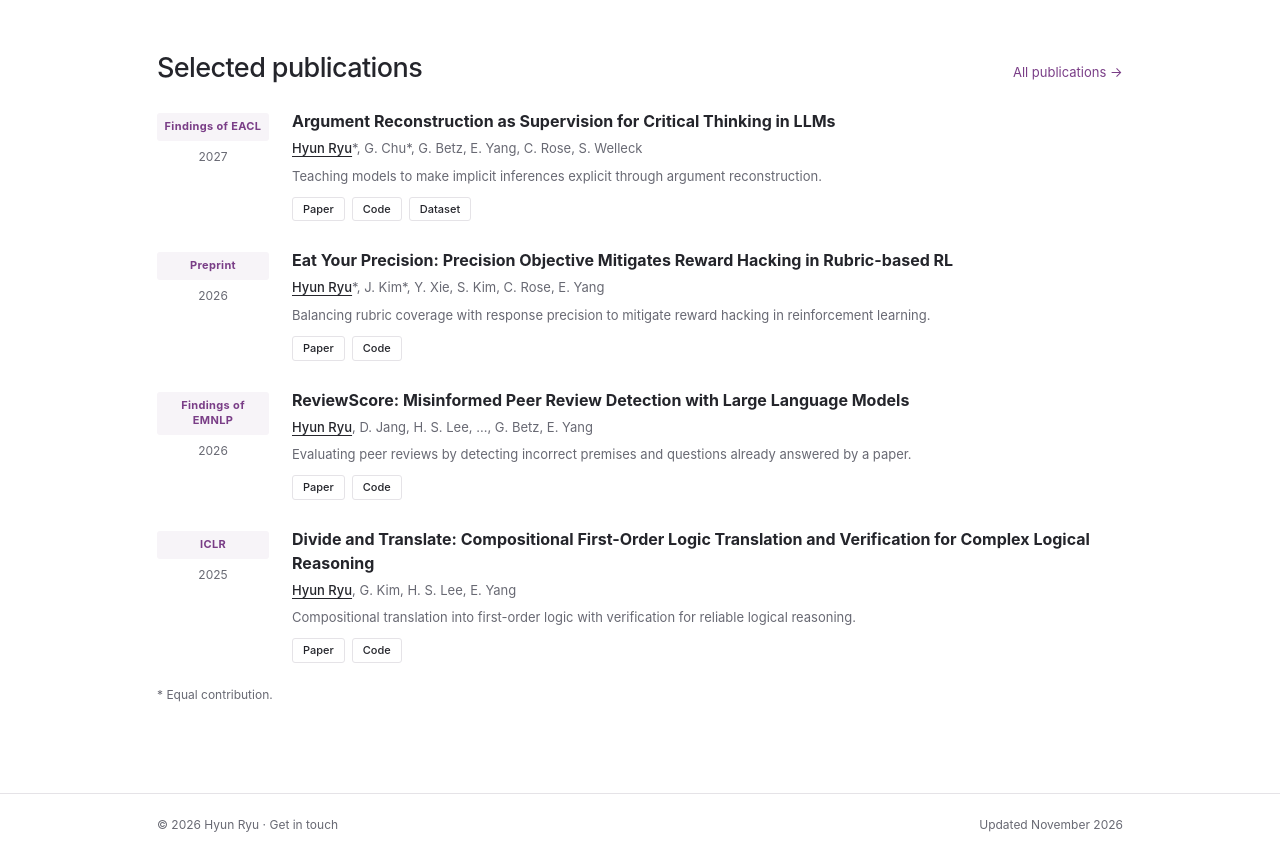
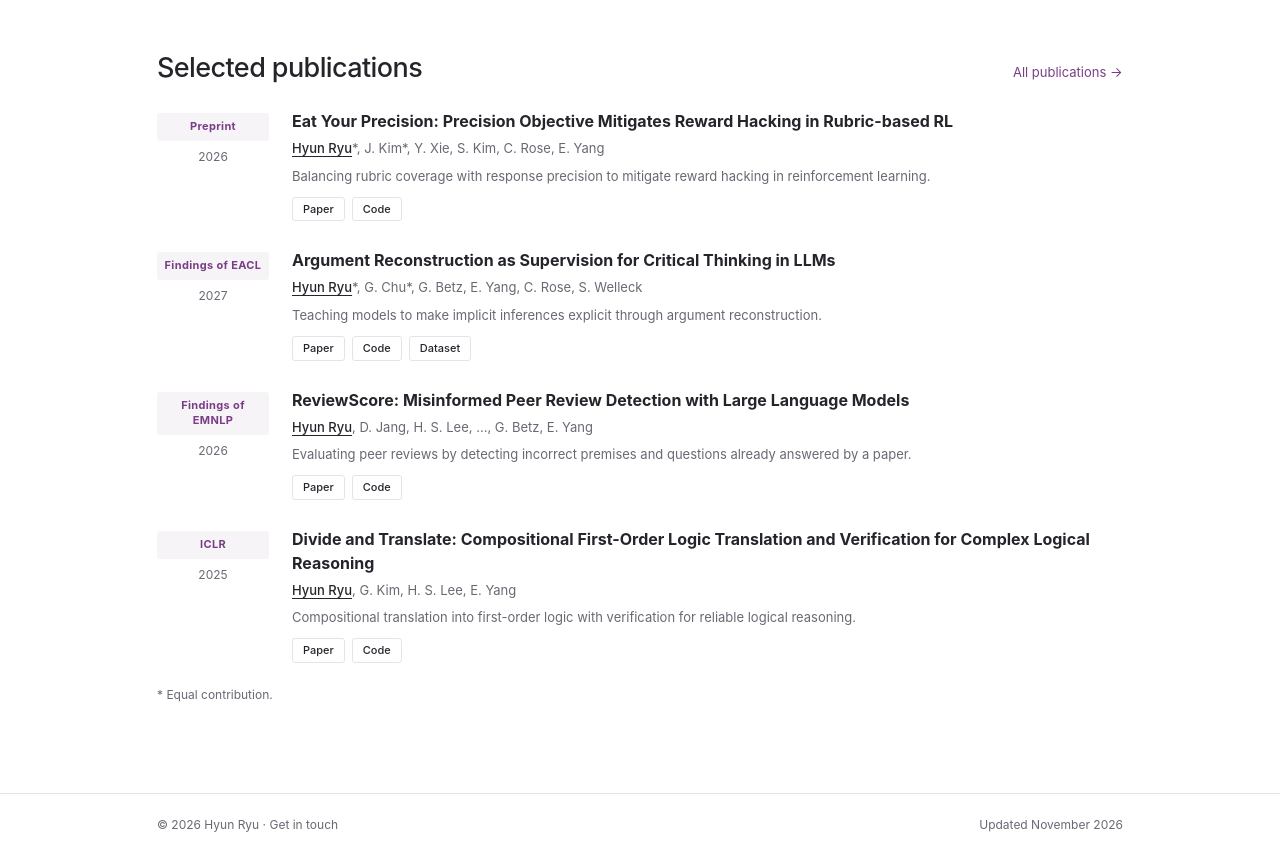
Before and after one commit to Hyun-Ryu/hyun-ryu.github.io, a plain HTML site: page index.html in a window 1280 px wide. Shown: the part 977-1835 px from the top of the page. Drawn offline with Linux system fonts and the light colour scheme.

Commit message:
Show FORK before Arguinas in selected publications

```diff
--- a/index.html
+++ b/index.html
@@ -25,12 +25,12 @@
 <dt>Sep 2025</dt><dd>Started visiting research with the Teledia and L3 labs at CMU LTI.</dd>
 <dt>Apr 2025</dt><dd><a href="https://openreview.net/forum?id=09FiNmvNMw" target="_blank" rel="noopener noreferrer">CLOVER</a> appeared at <strong>ICLR 2025</strong>.</dd>
 </dl></section>
-<section class="section" aria-labelledby="selected-title"><div class="section-heading"><h2 id="selected-title">Selected publications</h2><a href="publications.html">All publications <svg class="inline-icon" viewBox="0 0 16 16" fill="none" stroke="currentColor" stroke-width="1.3" aria-hidden="true"><path d="M2 8h11M8 3l5 5-5 5"/></svg></a></div><div class="publications"><article class="publication" data-pub-type="published">
+<section class="section" aria-labelledby="selected-title"><div class="section-heading"><h2 id="selected-title">Selected publications</h2><a href="publications.html">All publications <svg class="inline-icon" viewBox="0 0 16 16" fill="none" stroke="currentColor" stroke-width="1.3" aria-hidden="true"><path d="M2 8h11M8 3l5 5-5 5"/></svg></a></div><div class="publications"><article class="publication" data-pub-type="preprint">
+      <div class="venue"><span>Preprint</span><time datetime="2026">2026</time></div>
+      <div class="pub-content"><h3><a href="https://arxiv.org/abs/2610.33512" target="_blank" rel="noopener noreferrer">Eat Your Precision: Precision Objective Mitigates Reward Hacking in Rubric-based RL</a></h3><p class="authors"><strong>Hyun Ryu</strong>*, J. Kim*, Y. Xie, S. Kim, C. Rose, E. Yang</p><p class="pub-summary">Balancing rubric coverage with response precision to mitigate reward hacking in reinforcement learning.</p><div class="resource-links" aria-label="Publication resources"><a href="https://arxiv.org/abs/2610.33512" target="_blank" rel="noopener noreferrer">Paper</a><a href="https://github.com/JHKim631/FORK" target="_blank" rel="noopener noreferrer">Code</a></div></div>
+    </article><article class="publication" data-pub-type="published">
       <div class="venue"><span>Findings of EACL</span><time datetime="2027">2027</time></div>
       <div class="pub-content"><h3><a href="https://arxiv.org/abs/2603.17432" target="_blank" rel="noopener noreferrer">Argument Reconstruction as Supervision for Critical Thinking in LLMs</a></h3><p class="authors"><strong>Hyun Ryu</strong>*, G. Chu*, G. Betz, E. Yang, C. Rose, S. Welleck</p><p class="pub-summary">Teaching models to make implicit inferences explicit through argument reconstruction.</p><div class="resource-links" aria-label="Publication resources"><a href="https://arxiv.org/abs/2603.17432" target="_blank" rel="noopener noreferrer">Paper</a><a href="https://github.com/GyoukChu/Arguinas" target="_blank" rel="noopener noreferrer">Code</a><a href="https://huggingface.co/datasets/ChuGyouk/Arguinas" target="_blank" rel="noopener noreferrer">Dataset</a></div></div>
-    </article><article class="publication" data-pub-type="preprint">
-      <div class="venue"><span>Preprint</span><time datetime="2026">2026</time></div>
-      <div class="pub-content"><h3><a href="https://arxiv.org/abs/2610.33512" target="_blank" rel="noopener noreferrer">Eat Your Precision: Precision Objective Mitigates Reward Hacking in Rubric-based RL</a></h3><p class="authors"><strong>Hyun Ryu</strong>*, J. Kim*, Y. Xie, S. Kim, C. Rose, E. Yang</p><p class="pub-summary">Balancing rubric coverage with response precision to mitigate reward hacking in reinforcement learning.</p><div class="resource-links" aria-label="Publication resources"><a href="https://arxiv.org/abs/2610.33512" target="_blank" rel="noopener noreferrer">Paper</a><a href="https://github.com/JHKim631/FORK" target="_blank" rel="noopener noreferrer">Code</a></div></div>
     </article><article class="publication" data-pub-type="published">
       <div class="venue"><span>Findings of EMNLP</span><time datetime="2026">2026</time></div>
       <div class="pub-content"><h3><a href="https://arxiv.org/abs/2509.21679" target="_blank" rel="noopener noreferrer">ReviewScore: Misinformed Peer Review Detection with Large Language Models</a></h3><p class="authors"><strong>Hyun Ryu</strong>, D. Jang, H. S. Lee, ..., G. Betz, E. Yang</p><p class="pub-summary">Evaluating peer reviews by detecting incorrect premises and questions already answered by a paper.</p><div class="resource-links" aria-label="Publication resources"><a href="https://arxiv.org/abs/2509.21679" target="_blank" rel="noopener noreferrer">Paper</a><a href="https://github.com/Hyun-Ryu/ReivewScore" target="_blank" rel="noopener noreferrer">Code</a></div></div>
```
